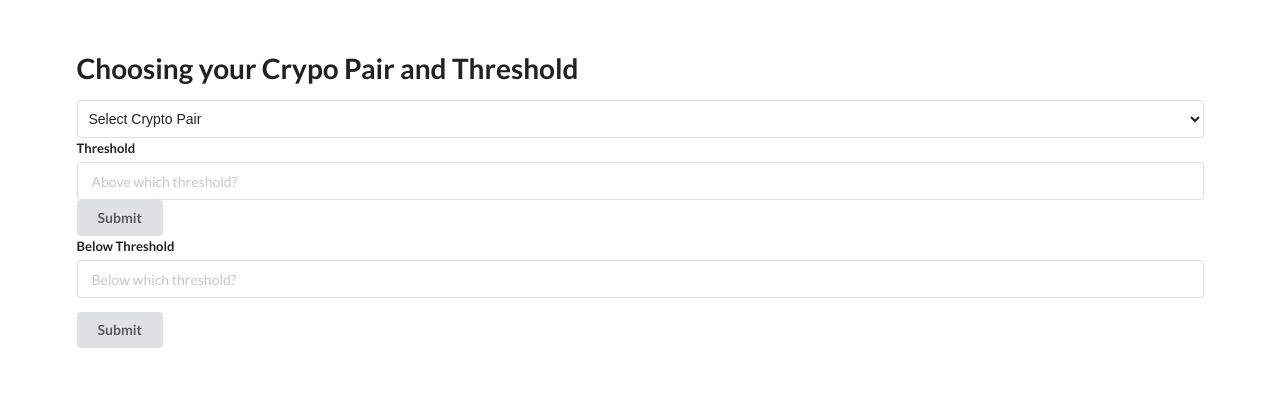
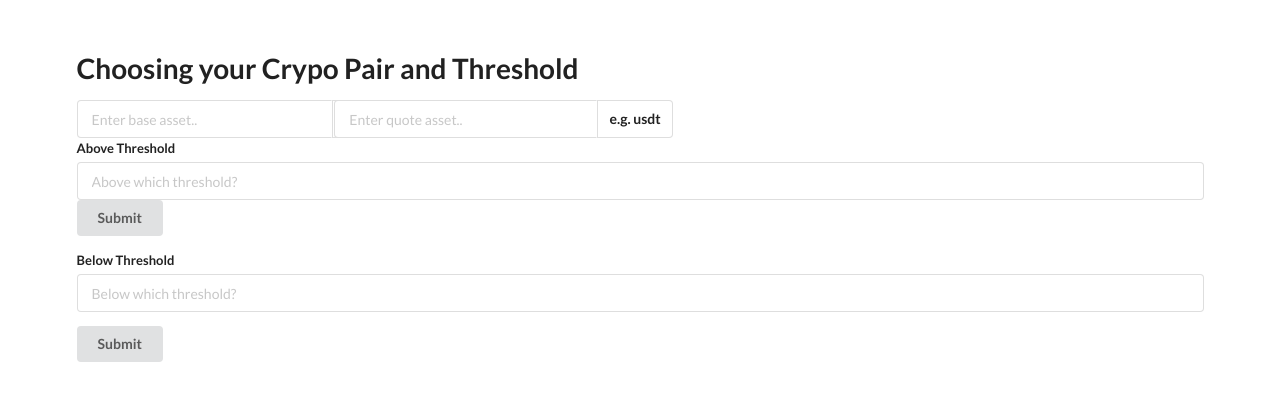
Before and after one commit to timdoubleg/python-flask-crypto, a Flask app: page / in a window 1280 px wide. Shown: the top 420 px of the page. Run offline with Flask 2, Linux system fonts and the light colour scheme.

Commit message:
base & quote asset

```diff
--- a/app.py
+++ b/app.py
@@ -7,21 +7,29 @@
 @app.route('/', methods=['GET', 'POST'])
 def order():
     if request.method == 'POST':
-        crypto_pair = request.form['pair']
-        threshold = int(request.form['threshold'])
+        base_asset = request.form['base_asset']
+        quote_asset = request.form['quote_asset']
+        above_threshold = int(request.form['above_threshold'])
+        below_threshold = int(request.form['below_threshold'])
+        pair = base_asset + quote_asset
+
 
         # Create a new resource
         response = requests.post(
             'https://siddhi7.bpmcep.ics.unisg.ch/engine-rest/process-definition/key/Process_1bhe89a/start',
             json={
                 "variables": {
-                    "threshold": {
-                        "value": threshold,
+                    "pair": {
+                        "value": pair,
+                        "type": "string"
+                    },
+                    "above_threshold": {
+                        "value": above_threshold,
                         "type": "long"
                     },
-                    "crypto_pair": {
-                        "value": crypto_pair,
-                        "type": "string"
+                    "below_threshold": {
+                        "value": below_threshold,
+                        "type": "long"
                     }
                 }
             })
@@ -33,7 +41,7 @@
         else:
             instanceID = "null"
 
-        return render_template('response.html', crypto_pair=crypto_pair, threshold=threshold, code=response.status_code, instanceID=instanceID, message=response.content)
+        return render_template('response.html', pair=pair, above_threshold=above_threshold, below_threshold=below_threshold, code=response.status_code, instanceID=instanceID, message=response.content)
     return render_template('order.html')
 
 
--- a/templates/order.html
+++ b/templates/order.html
@@ -1,7 +1,7 @@
 <!DOCTYPE html>
 <html>
 <meta charset="UTF-8">
-<title>Iris Species Classification</title>
+<title>Choose your Crypto Pair and Thresholds</title>
 <link rel="stylesheet" href="https://cdn.jsdelivr.net/npm/semantic-ui@2.4.2/dist/semantic.min.css">
 <script src="https://cdn.jsdelivr.net/npm/semantic-ui@2.4.2/dist/semantic.min.js"></script>
 
@@ -13,16 +13,26 @@
 
     <form class="ui form" method="POST" action="/">
 
-        <select class="ui dropdown" name="pair">
-            <option value="">Select Crypto Pair</option>
-            <option value="btcusdt">BTCUSDT</option>
-            <option value="ethusdt">ETHUSDT</option>
-        </select>
+        <div class="ui right labeled input" data-children-count="1" name="base_asset">
+            <input type="text" placeholder="Enter base asset..">
+            <div class="ui basic label">
+                e.g. btc
+            </div>
+        </div>
+
+        <div class="ui right labeled input" data-children-count="1" name="quote_asset">
+            <input type="text" placeholder="Enter quote asset..">
+            <div class="ui basic label">
+                e.g. usdt
+            </div>
+        </div>
 
         <div class="field">
-            <label>Threshold</label>
-            <input type="number" name="threshold" placeholder="Above which threshold?">
+            <label>Above Threshold</label>
+            <input type="number" name="above_threshold" placeholder="Above which threshold?">
         <button class="ui button" type="submit">Submit</button>
+        </div>
+
 
         <div class="field">
             <label>Below Threshold</label>
```
Also changed, not shown: templates/response.html (+5 -4 lines).
